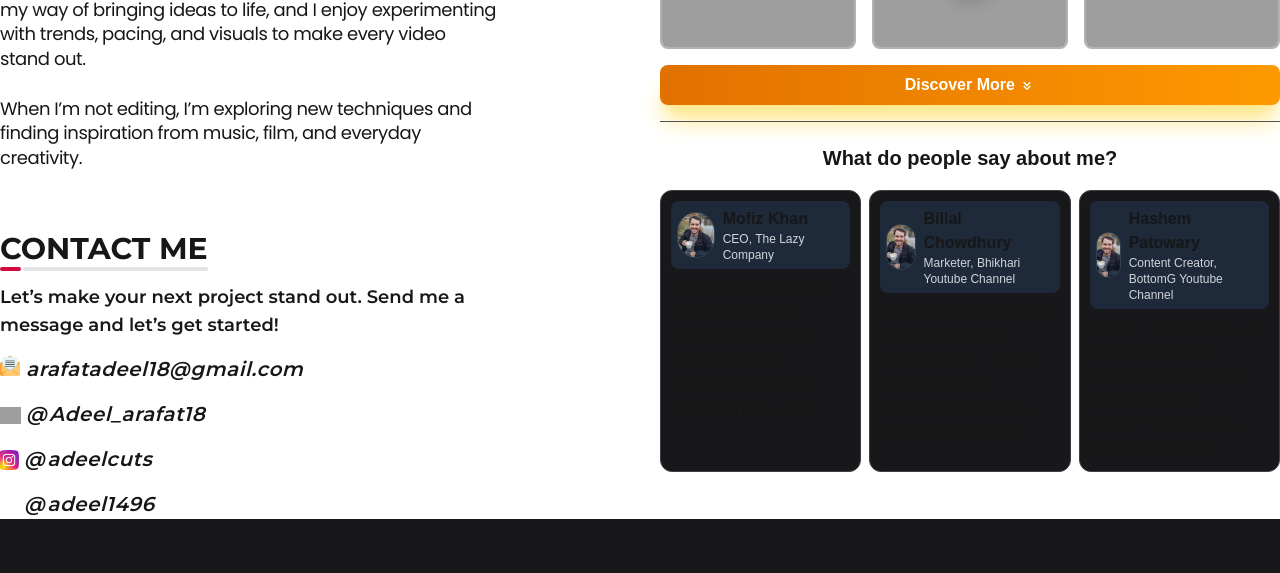
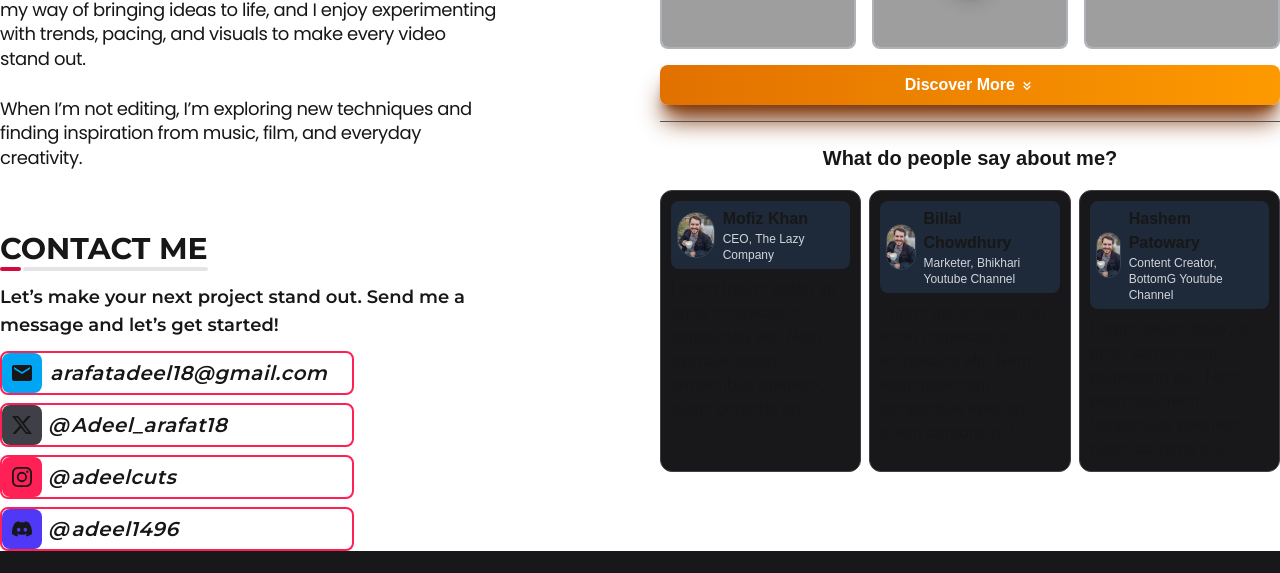
Before and after one commit to abeer-ahaad/adeel-portfolio, a Next.js app: page / in a window 1280 px wide. Shown: the part 379-952 px from the top of the page. Built offline with nearby package versions, Linux system fonts and the light colour scheme; grey boxes are pictures that could not be loaded.

Commit message:
changed the contact links colors

```diff
--- a/components/ContactMe.tsx
+++ b/components/ContactMe.tsx
@@ -7,6 +7,8 @@ import {
 } from "@/constants/contact"
 import Image from "next/image"
 import Link from "next/link"
+import { BsDiscord, BsInstagram, BsTwitterX, BsX } from "react-icons/bs"
+import { MdEmail } from "react-icons/md"
 
 export default function ContactMe() {
   return (
@@ -15,68 +17,52 @@ export default function ContactMe() {
         Contact Me
       </h1>
       <div className="">
-        <div className="mb-2 lg:mb-4 pb-1 lg:pb-0">
+        <div className="mb-2 lg:mb-3 pb-1 lg:pb-0">
           <p className="text-base lg:text-lg font-semibold">{CONTACT_DESC}</p>
         </div>
 
-        <div className="flex flex-col gap-1.5 lg:gap-4 italic">
-          <div className="w-fit relative text-lg lg:text-xl font-medium lg:font-semibold tracking-wide lg:border-b lg:border-transparent lg:hover:border-zinc-100">
-            <Image
-              src={"/socials/open-email.png"}
-              width={60}
-              height={60}
-              alt="email"
-              className="inline-block w-5 lg:w-5 h-auto relative bottom-0.5 lg:bottom-1"
-            />{" "}
-            <span className="inline-block">{EMAIL_ADDRESS}</span>
+        <div className="flex flex-col gap-1 lg:gap-2 italic">
+          <div className="relative w-5/7 text-lg lg:text-xl font-medium lg:font-semibold tracking-wide border-2 border-rose-500 py-1.5 rounded-lg hover:border-sky-600 hover:bg-linear-to-r hover:from-sky-600 hover:to-sky-500">
+            <div className="absolute bg-sky-500 h-full aspect-square flex items-center justify-center rounded-lg top-0 left-0">
+              <MdEmail className="text-2xl" />
+            </div>
+            <span className="inline-block ml-12">{EMAIL_ADDRESS}</span>
           </div>
           <Link
             href={X.link}
             target="_blank"
-            className="w-fit relative text-lg lg:text-xl font-medium lg:font-semibold tracking-wide lg:border-b lg:border-transparent lg:hover:border-zinc-100"
+            className="relative w-5/7 text-lg lg:text-xl font-medium lg:font-semibold tracking-wide border-2 border-rose-500 py-1.5 rounded-lg group hover:border-zinc-700 hover:bg-linear-to-r hover:from-zinc-800 hover:to-zinc-700"
           >
-            <Image
-              src={"/socials/x.png"}
-              width={60}
-              height={60}
-              alt="X"
-              className="inline-block w-6 relative border -ml-0.5"
-            />{" "}
+            <div className="absolute bg-zinc-700 group-hover:bg-zinc-600 h-full aspect-square flex items-center justify-center rounded-lg top-0 left-0">
+              <BsTwitterX className="text-xl" />
+            </div>
             <span className="inline-block -ml-0.5">
-              <span className="inline-block mr-0.5">@</span>
+              <span className="inline-block ml-12 mr-0.5">@</span>
               {X.username}
             </span>
           </Link>
           <Link
             href={INSTAGRAM.link}
             target="_blank"
-            className="w-fit relative text-lg lg:text-xl font-medium lg:font-semibold tracking-wide lg:border-b lg:border-transparent lg:hover:border-zinc-100"
+            className="relative w-5/7 text-lg lg:text-xl font-medium lg:font-semibold tracking-wide border-2 border-rose-500 hover:border-rose-600 py-1.5 rounded-lg group hover:bg-linear-to-r hover:from-rose-600 hover:to-rose-500"
           >
-            <Image
-              src={"/socials/instagram.png"}
-              width={60}
-              height={60}
-              alt="instagram"
-              className="inline-block w-5.5 relative border -ml-0.5"
-            />{" "}
+            <div className="absolute bg-rose-500 group-hover:bg-rose-400 h-full aspect-square flex items-center justify-center rounded-lg top-0 left-0">
+              <BsInstagram className="text-xl" />
+            </div>
             <span className="inline-block -ml-0.5">
-              <span className="inline-block mr-0.5">@</span>
+              <span className="inline-block ml-12 mr-0.5">@</span>
               {INSTAGRAM.username}
             </span>
           </Link>
           <Link
             href={DISCORD.link}
-            className="w-fit relative text-lg lg:text-xl font-medium lg:font-semibold tracking-wide lg:border-b lg:border-transparent lg:hover:border-zinc-100"
+            className="relative w-5/7 text-lg lg:text-xl font-medium lg:font-semibold tracking-wide border-2 border-rose-500 hover:border-indigo-700 py-1.5 rounded-lg group hover:bg-linear-to-r hover:from-indigo-700 hover:to-indigo-600"
           >
-            <Image
-              src={"/socials/white-discord.png"}
-              width={60}
-              height={60}
-              alt="discord"
-              className="inline-block w-5.5 relative bottom-0.3 border -ml-0.5"
-            />{" "}
+            <div className="absolute bg-indigo-600 group-hover:bg-indigo-500 h-full aspect-square flex items-center justify-center rounded-lg top-0 left-0">
+              <BsDiscord className="text-xl" />
+            </div>
             <span className="inline-block -ml-0.5">
-              <span className="inline-block mr-0.5">@</span>
+              <span className="inline-block ml-12 mr-0.5">@</span>
               {DISCORD.username}
             </span>
           </Link>
--- a/components/VideoTrailer.tsx
+++ b/components/VideoTrailer.tsx
@@ -35,7 +35,7 @@ export default function VideoTrailer() {
       </div>
       <Link
         href={"#my_work"}
-        className="block text-center mt-0 lg:mt-4 px-4 py-2 w-full rounded-lg text-white font-semibold lg:cursor-pointer transition-all shadow-lg lg:shadow-xl bg-linear-to-r from-amber-600 to-amber-500 lg:hover:bg-linear-to-b dark:shadow-amber-900 shadow-amber-200 lg:hover:shadow-2xl lg:hover:shadow-amber-400 lg:hover:-tranneutral-y-px"
+        className="block text-center mt-0 lg:mt-4 px-4 py-2 w-full rounded-lg text-white font-semibold lg:cursor-pointer transition-all shadow-lg lg:shadow-xl bg-linear-to-r from-amber-600 to-amber-500 lg:hover:bg-linear-to-b shadow-amber-900 lg:hover:shadow-2xl lg:hover:shadow-amber-400 lg:hover:-tranneutral-y-px"
       >
         <span className="lg:hidden">See My Works</span>
         <span className="hidden lg:inline">Discover More</span>{" "}
```
